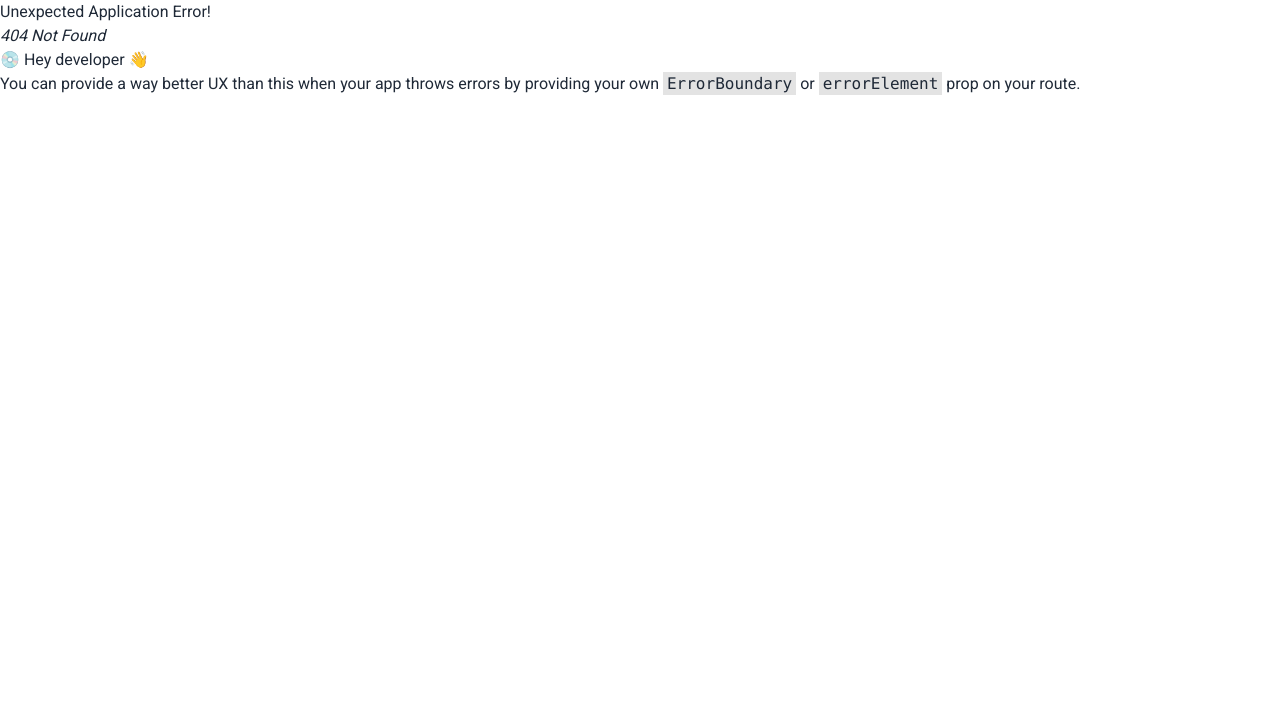
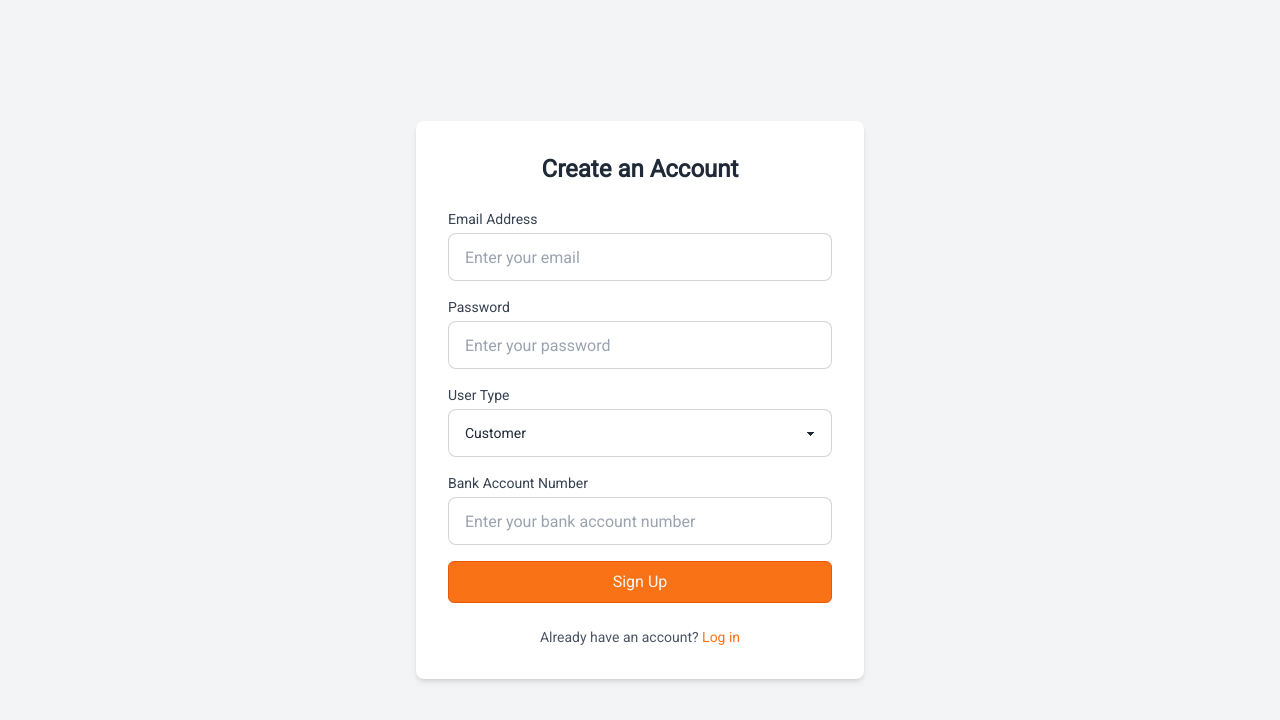
Before and after one commit to ArfatulAsif/E-commerce-ecosystem-FULL-STACK-PROJECT, a React (Vite) app in the folder frontend/: page /auth/register in a window 1280 px wide. Before the commit this address had no page. Shown: the top 720 px of the page. Built offline with nearby package versions, Linux system fonts and the light colour scheme.

Commit message:
add auth pages

```diff
--- a/frontend/package.json
+++ b/frontend/package.json
@@ -15,6 +15,7 @@
     "lottie-react": "^2.4.0",
     "react": "^18.3.1",
     "react-dom": "^18.3.1",
+    "react-hot-toast": "^2.5.1",
     "react-icons": "^5.4.0",
     "react-router-dom": "^7.1.1",
     "typewriter-effect": "^2.21.0"
--- a/frontend/src/components/shared/Navbar/Navbar.jsx
+++ b/frontend/src/components/shared/Navbar/Navbar.jsx
@@ -31,7 +31,9 @@ const Navbar = () => {
           </li>
         </ul>
         <div>
-          <PrimaryButton title={"Login"} />
+          <Link to="/auth/login">
+            <PrimaryButton title={"Login"} />
+          </Link>
         </div>
       </div>
     </div>
--- a/frontend/src/components/shared/PrimaryButton/PrimaryButton.jsx
+++ b/frontend/src/components/shared/PrimaryButton/PrimaryButton.jsx
@@ -1,8 +1,16 @@
-const PrimaryButton = ({title, icon, classNames}) => {
+const PrimaryButton = ({ title, icon, classNames, loading }) => {
   return (
-    <button className={`group flex items-center gap-3 bg-orange-500 px-4 text-md py-2 text-[#F6F6F6] rounded-md hover:bg-orange-50 border border-orange-600 hover:text-orange-500 transition-all duratoin-150 ${classNames}`}>
-      <span className="group-hover:scale-105">{title}</span>
-      {icon && <span className="group-hover:scale-125 group-hover:ms-1">{icon}</span>}
+    <button
+      disabled={loading}
+      className={`group flex justify-center items-center gap-3 bg-orange-500 px-4 text-md py-2 text-[#F6F6F6] rounded-md hover:bg-orange-50 border border-orange-600 hover:text-orange-500 transition-all duratoin-150 ${classNames}`}
+    >
+      {loading && (
+        <span className="loading loading-spinner text-neutral"></span>
+      )}
+      {!loading && <span className="group-hover:scale-105">{title}</span>}
+      {!loading && icon && (
+        <span className="group-hover:scale-125 group-hover:ms-1">{icon}</span>
+      )}
     </button>
   );
 };
--- /dev/null
+++ b/frontend/src/layouts/AuthLayout/AuthLayout.jsx
@@ -0,0 +1,13 @@
+import { Toaster } from "react-hot-toast";
+import { Outlet } from "react-router-dom";
+
+const AuthLayout = () => {
+  return (
+    <div>
+      <Toaster />
+      <Outlet />
+    </div>
+  );
+};
+
+export default AuthLayout;
--- /dev/null
+++ b/frontend/src/pages/Auth/Login/Login.jsx
@@ -0,0 +1,106 @@
+import { useState } from "react";
+import { Link, useNavigate } from "react-router-dom";
+import PrimaryButton from "../../../components/shared/PrimaryButton/PrimaryButton";
+import axiosInstance from "../../../utils/axiosInstance";
+import toast from "react-hot-toast";
+
+const Login = () => {
+  const [isLoading, setIsLoading] = useState(false);
+  const [email, setEmail] = useState("");
+  const [password, setPassword] = useState("");
+
+  const navigate = useNavigate();
+
+  const handleSubmit = (e) => {
+    e.preventDefault();
+    console.log("Email:", email, "Password:", password);
+
+    setIsLoading(true);
+    axiosInstance
+      .post("/auth/login", { email, password })
+      .then((res) => {
+        if (res?.data?.token) {
+          toast.success("Login successful");
+          localStorage.setItem("token", res.data.token);
+          setEmail("");
+          setPassword("");
+          navigate("/");
+        }
+      })
+      .catch((err) => {
+        toast.error(
+          err?.response?.data?.message || "Error! Please try again later."
+        );
+      })
+      .finally(() => {
+        setIsLoading(false);
+      });
+  };
+
+  return (
+    <div className="min-h-screen flex items-center justify-center bg-gray-100">
+      <div className="w-full max-w-md bg-white rounded-lg shadow-md p-8">
+        <h1 className="text-2xl font-semibold text-center mb-6">
+          Welcome Back
+        </h1>
+        <form onSubmit={handleSubmit} className="space-y-4">
+          {/* Email Input */}
+          <div>
+            <label htmlFor="email" className="block text-sm font-medium">
+              Email Address
+            </label>
+            <input
+              type="email"
+              id="email"
+              value={email}
+              onChange={(e) => setEmail(e.target.value)}
+              className="input input-bordered w-full mt-1"
+              placeholder="Enter your email"
+              required
+            />
+          </div>
+
+          {/* Password Input */}
+          <div>
+            <label htmlFor="password" className="block text-sm font-medium">
+              Password
+            </label>
+            <input
+              type="password"
+              id="password"
+              value={password}
+              onChange={(e) => setPassword(e.target.value)}
+              className="input input-bordered w-full mt-1"
+              placeholder="Enter your password"
+              required
+            />
+          </div>
+
+          {/* Submit Button */}
+          <div>
+            <PrimaryButton
+              loading={isLoading}
+              title="Log in"
+              classNames="w-full"
+            />
+          </div>
+        </form>
+
+        {/* Additional Options */}
+        <div className="mt-6 text-center">
+          <p className="text-sm text-gray-600">
+            Don't have an account?{" "}
+            <Link
+              to="/auth/register"
+              className="font-medium text-orange-500 hover:underline"
+            >
+              Sign up
+            </Link>
+          </p>
+        </div>
+      </div>
+    </div>
+  );
+};
+
+export default Login;
--- /dev/null
+++ b/frontend/src/pages/Auth/Register/Register.jsx
@@ -0,0 +1,156 @@
+import { useState } from "react";
+import PrimaryButton from "../../../components/shared/PrimaryButton/PrimaryButton";
+import { Link } from "react-router-dom";
+import axiosInstance from "../../../utils/axiosInstance";
+import toast from "react-hot-toast";
+
+const Register = () => {
+  const [isLoading, setIsLoading] = useState(false);
+  const [email, setEmail] = useState("");
+  const [password, setPassword] = useState("");
+  const [userType, setUserType] = useState("customer");
+  const [bankAccountNumber, setBankAccountNumber] = useState("");
+
+  const handleSubmit = (e) => {
+    e.preventDefault();
+    const formData = {
+      email,
+      password,
+      userType,
+      bankAccountNumber,
+    };
+    console.log("Signup Data:", formData);
+
+    setIsLoading(true);
+    axiosInstance
+      .post("/auth/signup", formData)
+      .then((res) => {
+        console.log(res.data);
+        toast.success(res?.data?.message || "Registration successful");
+        setEmail("");
+        setPassword("");
+        setBankAccountNumber("");
+        setUserType("customer");
+      })
+      .catch((err) => {
+        toast.error(
+          err?.response?.data?.message || "Error! Please try again later."
+        );
+      })
+      .finally(() => {
+        setIsLoading(false);
+      });
+  };
+
+  return (
+    <div className="min-h-screen flex items-center justify-center bg-gray-100">
+      <div className="w-full max-w-md bg-white rounded-lg shadow-md p-8">
+        <h1 className="text-2xl font-semibold text-center mb-6">
+          Create an Account
+        </h1>
+        <form onSubmit={handleSubmit} className="space-y-4">
+          {/* Email Input */}
+          <div>
+            <label
+              htmlFor="email"
+              className="block text-sm font-medium text-gray-700"
+            >
+              Email Address
+            </label>
+            <input
+              type="email"
+              id="email"
+              value={email}
+              onChange={(e) => setEmail(e.target.value)}
+              className="input input-bordered w-full mt-1"
+              placeholder="Enter your email"
+              required
+            />
+          </div>
+
+          {/* Password Input */}
+          <div>
+            <label
+              htmlFor="password"
+              className="block text-sm font-medium text-gray-700"
+            >
+              Password
+            </label>
+            <input
+              type="password"
+              id="password"
+              value={password}
+              onChange={(e) => setPassword(e.target.value)}
+              className="input input-bordered w-full mt-1"
+              placeholder="Enter your password"
+              required
+            />
+          </div>
+
+          {/* User Type Dropdown */}
+          <div>
+            <label
+              htmlFor="userType"
+              className="block text-sm font-medium text-gray-700"
+            >
+              User Type
+            </label>
+            <select
+              id="userType"
+              value={userType}
+              onChange={(e) => setUserType(e.target.value)}
+              className="select select-bordered w-full mt-1"
+              required
+            >
+              <option value="customer">Customer</option>
+              <option value="supplier">Supplier</option>
+            </select>
+          </div>
+
+          {/* Bank Account Number Input */}
+          <div>
+            <label
+              htmlFor="bankAccountNumber"
+              className="block text-sm font-medium text-gray-700"
+            >
+              Bank Account Number
+            </label>
+            <input
+              type="text"
+              id="bankAccountNumber"
+              value={bankAccountNumber}
+              onChange={(e) => setBankAccountNumber(e.target.value)}
+              className="input input-bordered w-full mt-1"
+              placeholder="Enter your bank account number"
+              required
+            />
+          </div>
+
+          {/* Submit Button */}
+          <div>
+            <PrimaryButton
+              loading={isLoading}
+              title={"Sign Up"}
+              classNames="w-full"
+            />
+          </div>
+        </form>
+
+        {/* Additional Options */}
+        <div className="mt-6 text-center">
+          <p className="text-sm text-gray-600">
+            Already have an account?{" "}
+            <Link
+              to="/auth/login"
+              className="font-medium text-orange-500 hover:underline"
+            >
+              Log in
+            </Link>
+          </p>
+        </div>
+      </div>
+    </div>
+  );
+};
+
+export default Register;
```
Also changed, not shown: frontend/src/routes/Router.jsx (+17 -0 lines), 1 other file (tests, documents, lock files or other folders).
